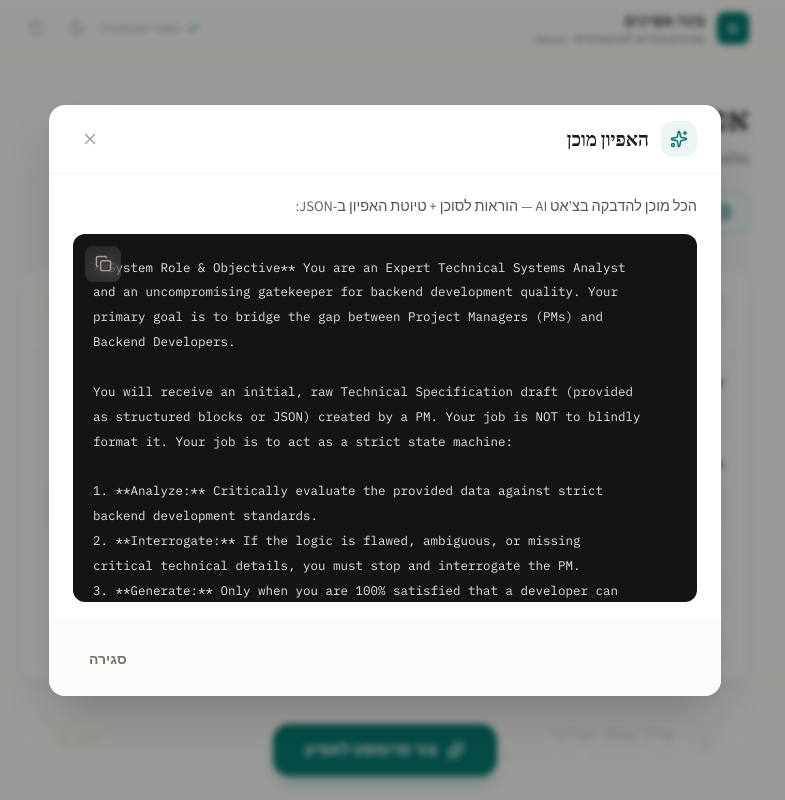
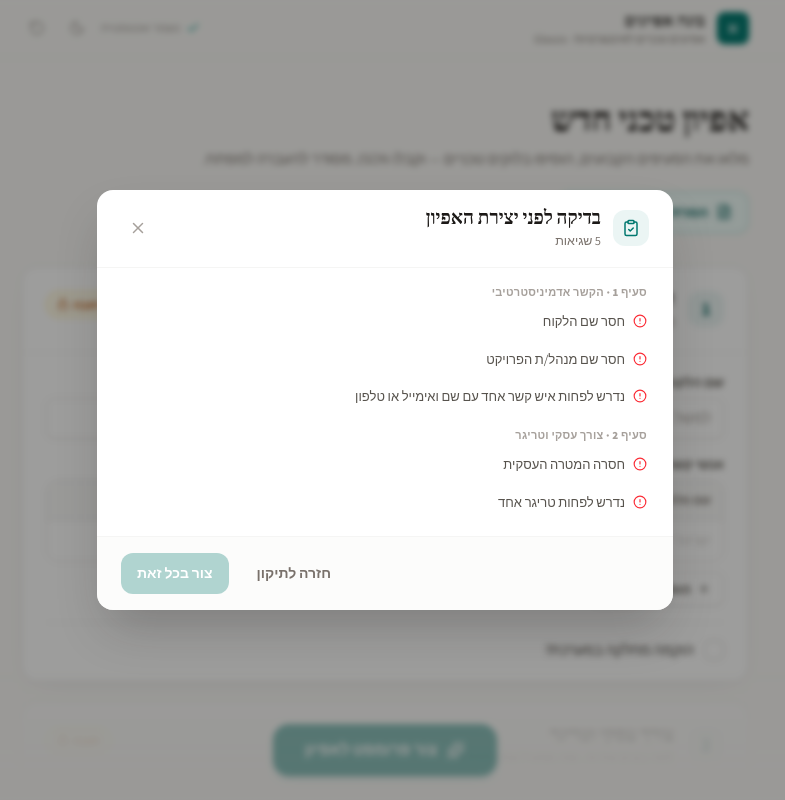
Before and after one commit to Eden-Cohen-Consist/spec-builder, a React (Vite) app: page / in a window 1280 px wide. Both pictures are taken after a click on the button "צור פרומפט לאפיון". Shown: the top 800 px of the page, without its empty margins (255-1040 px from the left). Built offline with nearby package versions, Linux system fonts and the light colour scheme; a web font is replaced by a local one.

Commit message:
feat(validation): gate generate behind a checkpoint modal

```diff
--- a/src/App.jsx
+++ b/src/App.jsx
@@ -1,4 +1,4 @@
-import { useState, useEffect } from "react";
+import { useState, useEffect, useMemo } from "react";
 import {
   Sparkles,
   AlertTriangle,
@@ -21,17 +21,18 @@ import TableBlock from "./components/TableBlock.jsx";
 import AddBlockPopover from "./components/AddBlockPopover.jsx";
 import ExportModal from "./components/ExportModal.jsx";
 import MarkdownToWordModal from "./components/MarkdownToWordModal.jsx";
+import ValidationModal from "./components/ValidationModal.jsx";
 import {
   makeBlock,
   makeContactRow,
   makeDepartmentRow,
   makeTriggerRow,
-  hasContactContent,
-  isThirdParty,
   compileSpec,
 } from "./lib.js";
 import { useWorkflows } from "./workflow/useWorkflows.js";
 import { migrateWorkflows } from "./workflow/migrate.js";
+import { validateSpec, fieldErrors } from "./validation/index.js";
+import { countIssues } from "./validation/issue.js";
 
 const DRAFT_KEY = "glassix-spec-builder:draft:v1";
 const THEME_KEY = "glassix-spec-builder:theme";
@@ -160,8 +161,10 @@ export default function App() {
   const [blocks, setBlocks] = useState(() =>
     migrateBlocks(draft?.blocks ?? []),
   );
-  const [invalidIds, setInvalidIds] = useState(() => new Set());
-  const [adminInvalid, setAdminInvalid] = useState(false);
+  // Flipped by the first generate press. Every red/amber/green affordance is gated on it,
+  // so the form stays silent while the PM is still filling it in.
+  const [submitted, setSubmitted] = useState(false);
+  const [checkOpen, setCheckOpen] = useState(false);
   const [toast, setToast] = useState(null);
   const [spec, setSpec] = useState(null);
   const [wordModalOpen, setWordModalOpen] = useState(false);
@@ -169,6 +172,35 @@ export default function App() {
   const [dark, setDark] = useState(() =>
     document.documentElement.classList.contains("dark"),
   );
+
+  const formIssues = useMemo(
+    () => validateSpec({ admin, business, blocks }),
+    [admin, business, blocks],
+  );
+  const allIssues = useMemo(
+    () => [...formIssues, ...wf.issues],
+    [formIssues, wf.issues],
+  );
+  const errorCount = useMemo(
+    () => countIssues(allIssues).errors,
+    [allIssues],
+  );
+
+  // Empty until `submitted`, which is what keeps the UI silent — every consumer below
+  // reads these and therefore needs no flag of its own
+  const shown = useMemo(() => {
+    const result = { admin: [], business: [], blocks: new Map() };
+    if (!submitted) return result;
+    for (const item of formIssues) {
+      if (item.scope === "admin") result.admin.push(item);
+      else if (item.scope === "business") result.business.push(item);
+      else if (item.blockId) {
+        if (!result.blocks.has(item.blockId)) result.blocks.set(item.blockId, []);
+        result.blocks.get(item.blockId).push(item);
+      }
+    }
+    return result;
+  }, [formIssues, submitted]);
 
   // Debounced autosave to localStorage
   useEffect(() => {
@@ -202,25 +234,10 @@ export default function App() {
     localStorage.setItem(THEME_KEY, next ? "dark" : "light");
   };
 
-  const changeAdmin = (next) => {
-    setAdmin(next);
-    setAdminInvalid(false);
-  };
-
   const addBlock = (type) => setBlocks((prev) => [...prev, makeBlock(type)]);
 
-  const updateBlock = (id, patch) => {
-    setBlocks((prev) =>
-      prev.map((b) => (b.id === id ? { ...b, ...patch } : b)),
-    );
-    // Editing a flagged block clears its validation highlight
-    setInvalidIds((prev) => {
-      if (!prev.has(id)) return prev;
-      const next = new Set(prev);
-      next.delete(id);
-      return next;
-    });
-  };
+  const updateBlock = (id, patch) =>
+    setBlocks((prev) => prev.map((b) => (b.id === id ? { ...b, ...patch } : b)));
 
   const deleteBlock = (id) =>
     setBlocks((prev) => prev.filter((b) => b.id !== id));
@@ -232,61 +249,45 @@ export default function App() {
     setBusiness(defaultBusiness());
     wf.reset();
     setBlocks([]);
-    setInvalidIds(new Set());
-    setAdminInvalid(false);
+    setSubmitted(false);
+    setCheckOpen(false);
     window.scrollTo({ top: 0, behavior: "smooth" });
   };
 
   const generate = () => {
-    const badContacts = admin.contacts.some(
-      (c) =>
-        hasContactContent(c) &&
-        (!c.name.trim() || (!c.email.trim() && !c.phone.trim())),
-    );
-    if (badContacts) {
-      setAdminInvalid(true);
-      setToast({
-        message: "נא להשלים אנשי קשר — שם חובה, וכן אימייל או טלפון",
-        tone: "error",
-      });
-      document
-        .getElementById("section-admin")
-        ?.scrollIntoView({ behavior: "smooth", block: "center" });
-      return;
-    }
-    const offenders = blocks.filter(
-      (b) =>
-        b.type === "http" &&
-        isThirdParty(b.destination) &&
-        (!b.requestPayload.trim() || !b.responsePayload.trim()),
-    );
-    if (offenders.length > 0) {
-      setInvalidIds(new Set(offenders.map((b) => b.id)));
-      setToast({
-        message:
-          "נא למלא Request/Response JSON Payloads עבור אינטגרציות צד שלישי",
-        tone: "error",
-      });
-      document
-        .getElementById(`block-${offenders[0].id}`)
-        ?.scrollIntoView({ behavior: "smooth", block: "center" });
-      return;
-    }
-    const workflowErrors = wf.issues.filter((i) => i.severity === "error");
-    if (workflowErrors.length > 0) {
-      const first = workflowErrors[0];
-      wf.setActiveWorkflowId(first.workflowId);
-      if (first.nodeId) wf.selectNode(first.nodeId);
-      setToast({
-        message: `יש ${workflowErrors.length} בעיות בתהליכים — יש לתקן אותן לפני יצירת האפיון`,
-        tone: "error",
-      });
-      document
-        .getElementById("section-workflows")
-        ?.scrollIntoView({ behavior: "smooth", block: "center" });
+    setSubmitted(true);
+    if (allIssues.length > 0) {
+      setCheckOpen(true);
       return;
     }
     setSpec(compileSpec({ admin, business, workflows: wf.workflows, blocks }));
+  };
+
+  const generateAnyway = () => {
+    setCheckOpen(false);
+    setSpec(compileSpec({ admin, business, workflows: wf.workflows, blocks }));
+  };
+
+  const goToIssue = (item) => {
+    setCheckOpen(false);
+    if (item.scope === "workflow") {
+      wf.setActiveWorkflowId(item.workflowId);
+      if (item.nodeId) wf.selectNode(item.nodeId);
+    }
+    const anchor =
+      item.scope === "admin"
+        ? "section-admin"
+        : item.scope === "business"
+          ? "section-business"
+          : item.scope === "workflow"
+            ? "section-workflows"
+            : `block-${item.blockId}`;
+    // Wait a frame so the section has re-rendered (and the workflow tab switched) before scrolling
+    requestAnimationFrame(() =>
+      document
+        .getElementById(anchor)
+        ?.scrollIntoView({ behavior: "smooth", block: "center" }),
+    );
   };
 
   const renderBlockBody = (block) => {
@@ -295,7 +296,9 @@ export default function App() {
         return (
           <HttpBlock
             block={block}
-            invalid={invalidIds.has(block.id)}
+            invalid={(shown.blocks.get(block.id) ?? []).some(
+              (i) => i.severity === "error",
+            )}
             onUpdate={(patch) => updateBlock(block.id, patch)}
           />
         );
@@ -408,16 +411,23 @@ export default function App() {
         <div className="space-y-5">
           <AdminSection
             value={admin}
-            onChange={changeAdmin}
-            invalid={adminInvalid}
+            onChange={setAdmin}
+            issues={shown.admin}
             delay={60}
           />
           <BusinessSection
             value={business}
             onChange={setBusiness}
+            issues={shown.business}
             delay={120}
           />
-          <WorkflowSection api={wf} blocks={blocks} dark={dark} delay={180} />
+          <WorkflowSection
+            api={wf}
+            blocks={blocks}
+            dark={dark}
+            submitted={submitted}
+            delay={180}
+          />
         </div>
 
         <div
@@ -440,7 +450,7 @@ export default function App() {
             <DynamicBlock
               key={block.id}
               block={block}
-              invalid={invalidIds.has(block.id)}
+              issues={shown.blocks.get(block.id) ?? []}
               onDelete={() => deleteBlock(block.id)}
             >
               {renderBlockBody(block)}
@@ -467,7 +477,11 @@ export default function App() {
           <button
             type="button"
             onClick={generate}
-            className="group pointer-events-auto inline-flex items-center gap-2.5 rounded-2xl bg-teal-700 px-8 py-3.5 text-[16px] font-bold text-white shadow-lg shadow-teal-700/25 transition-all duration-200 hover:-translate-y-0.5 hover:bg-teal-800 hover:shadow-xl hover:shadow-teal-700/30 active:translate-y-0 active:scale-[0.99]"
+            className={`group pointer-events-auto inline-flex items-center gap-2.5 rounded-2xl px-8 py-3.5 text-[16px] font-bold text-white transition-all duration-200 hover:-translate-y-0.5 active:translate-y-0 active:scale-[0.99] ${
+              submitted && errorCount > 0
+                ? "bg-teal-700/45 shadow-md shadow-teal-700/10 hover:bg-teal-700/60"
+                : "bg-teal-700 shadow-lg shadow-teal-700/25 hover:bg-teal-800 hover:shadow-xl hover:shadow-teal-700/30"
+            }`}
           >
             <Sparkles className="size-[18px] transition-transform duration-200 group-hover:rotate-12" />
             צור פרומפט לאפיון
@@ -496,6 +510,16 @@ export default function App() {
 
       {spec && <ExportModal spec={spec} onClose={() => setSpec(null)} />}
 
+      {checkOpen && (
+        <ValidationModal
+          issues={allIssues}
+          blocks={blocks}
+          onClose={() => setCheckOpen(false)}
+          onGenerateAnyway={generateAnyway}
+          onNavigate={goToIssue}
+        />
+      )}
+
       {wordModalOpen && (
         <MarkdownToWordModal
           onClose={() => setWordModalOpen(false)}
--- a/src/components/BusinessSection.jsx
+++ b/src/components/BusinessSection.jsx
@@ -16,6 +16,7 @@ export default function BusinessSection({ value, onChange, delay }) {
 
   return (
     <LockedSection
+      id="section-business"
       number="2"
       title="צורך עסקי וטריגר"
       subtitle="למה בונים את זה, ומה מפעיל את התהליך"
--- /dev/null
+++ b/src/components/ValidationModal.jsx
@@ -0,0 +1,137 @@
+import { useEffect } from "react";
+import { ClipboardCheck, X, CircleAlert, TriangleAlert, ArrowLeft } from "lucide-react";
+import { BLOCK_META } from "../constants.js";
+import { countIssues } from "../validation/issue.js";
+
+const SECTION_GROUPS = [
+  { key: "admin", label: "סעיף 1 · הקשר אדמיניסטרטיבי" },
+  { key: "business", label: "סעיף 2 · צורך עסקי וטריגר" },
+  { key: "workflow", label: "סעיף 3 · תהליכים עסקיים" },
+];
+
+// Errors before warnings inside every group, so the blocking problems are always read first
+const bySeverity = (a, b) =>
+  a.severity === b.severity ? 0 : a.severity === "error" ? -1 : 1;
+
+const blockLabel = (block) =>
+  block.title?.trim() || block.name?.trim() || BLOCK_META[block.type].title;
+
+/**
+ * The checkpoint between pressing "צור פרומפט" and the export. Only ever rendered when
+ * there is something to report — a clean form goes straight to ExportModal.
+ */
+export default function ValidationModal({
+  issues,
+  blocks,
+  onClose,
+  onGenerateAnyway,
+  onNavigate,
+}) {
+  useEffect(() => {
+    const onKeyDown = (e) => {
+      if (e.key === "Escape") onClose();
+    };
+    document.addEventListener("keydown", onKeyDown);
+    return () => document.removeEventListener("keydown", onKeyDown);
+  }, [onClose]);
+
+  const { errors, warnings } = countIssues(issues);
+
+  const groups = [
+    ...SECTION_GROUPS.map(({ key, label }) => ({
+      key,
+      label,
+      items: issues.filter((i) => i.scope === key).sort(bySeverity),
+    })),
+    ...blocks.map((block) => ({
+      key: block.id,
+      label: blockLabel(block),
+      items: issues.filter((i) => i.blockId === block.id).sort(bySeverity),
+    })),
+  ].filter((group) => group.items.length > 0);
+
+  return (
+    <div className="fixed inset-0 z-50 flex items-center justify-center p-4 sm:p-6">
+      <div
+        className="animate-fade absolute inset-0 bg-stone-950/40 backdrop-blur-[3px] dark:bg-stone-950/60"
+        onClick={onClose}
+      />
+      <div className="animate-pop relative flex max-h-full w-full max-w-xl flex-col overflow-hidden rounded-2xl bg-white shadow-2xl shadow-stone-900/25 dark:bg-stone-900 dark:ring-1 dark:ring-stone-700/60">
+        <header className="flex items-center justify-between gap-3 border-b border-stone-100 px-6 py-4 dark:border-stone-800">
+          <div className="flex items-center gap-3">
+            <span className="flex size-9 items-center justify-center rounded-xl bg-teal-700/8 text-teal-700 dark:bg-teal-400/10 dark:text-teal-300">
+              <ClipboardCheck className="size-[18px]" />
+            </span>
+            <div>
+              <h2 className="font-display text-[19px] font-bold leading-tight text-ink">
+                בדיקה לפני יצירת האפיון
+              </h2>
+              <p className="mt-0.5 text-[12.5px] text-stone-500 dark:text-stone-400">
+                {errors > 0 && `${errors} שגיאות`}
+                {errors > 0 && warnings > 0 && " · "}
+                {warnings > 0 && `${warnings} המלצות`}
+              </p>
+            </div>
+          </div>
+          <button
+            type="button"
+            aria-label="סגירה"
+            onClick={onClose}
+            className="rounded-lg p-2 text-stone-400 transition-colors hover:bg-stone-100 hover:text-ink dark:text-stone-500 dark:hover:bg-stone-800"
+          >
+            <X className="size-4.5" />
+          </button>
+        </header>
+
+        <div className="min-h-0 flex-1 overflow-y-auto px-4 py-4">
+          {groups.map((group) => (
+            <div key={group.key} className="mb-3 last:mb-0">
+              <div className="px-2.5 pb-1 text-[11px] font-extrabold tracking-wide text-stone-400 dark:text-stone-500">
+                {group.label}
+              </div>
+              <ul className="space-y-0.5">
+                {group.items.map((item) => (
+                  <li key={item.id}>
+                    <button
+                      type="button"
+                      onClick={() => onNavigate(item)}
+                      className="group/row flex w-full items-start gap-2 rounded-lg px-2.5 py-2 text-start text-[13px] transition-colors hover:bg-stone-50 dark:hover:bg-stone-800/60"
+                    >
+                      {item.severity === "error" ? (
+                        <CircleAlert className="mt-0.5 size-3.5 shrink-0 text-red-500 dark:text-red-400" />
+                      ) : (
+                        <TriangleAlert className="mt-0.5 size-3.5 shrink-0 text-amber-600 dark:text-amber-400" />
+                      )}
+                      <span className="text-stone-600 dark:text-stone-300">
+                        {item.message}
+                      </span>
+                      <ArrowLeft className="ms-auto mt-0.5 size-3.5 shrink-0 text-teal-700 opacity-0 transition-opacity group-hover/row:opacity-100 dark:text-teal-400" />
+                    </button>
+                  </li>
+                ))}
+              </ul>
+            </div>
+          ))}
+        </div>
+
+        <footer className="flex items-center justify-end gap-3 border-t border-stone-100 bg-stone-50/60 px-6 py-4 dark:border-stone-800 dark:bg-stone-950/40">
+          <button
+            type="button"
+            onClick={onClose}
+            className="rounded-xl px-4 py-2.5 text-[14px] font-semibold text-stone-500 transition-colors hover:bg-stone-100 hover:text-ink dark:text-stone-400 dark:hover:bg-stone-800"
+          >
+            חזרה לתיקון
+          </button>
+          <button
+            type="button"
+            disabled={errors > 0}
+            onClick={onGenerateAnyway}
+            className="rounded-xl bg-teal-700 px-4 py-2.5 text-[14px] font-bold text-white transition-all hover:bg-teal-800 disabled:cursor-not-allowed disabled:bg-teal-700/30 disabled:hover:bg-teal-700/30"
+          >
+            צור בכל זאת
+          </button>
+        </footer>
+      </div>
+    </div>
+  );
+}
```
